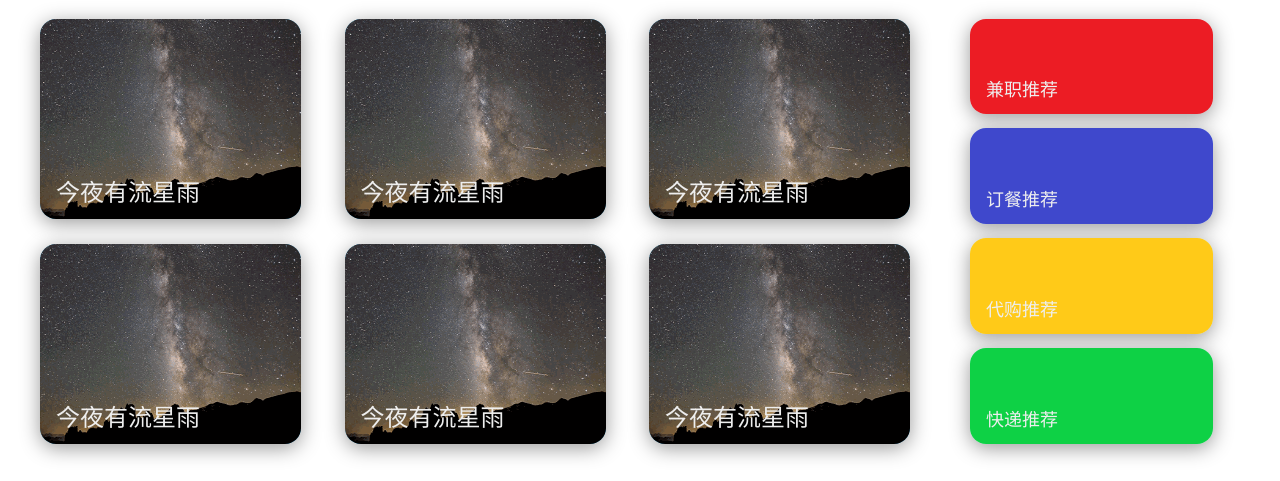
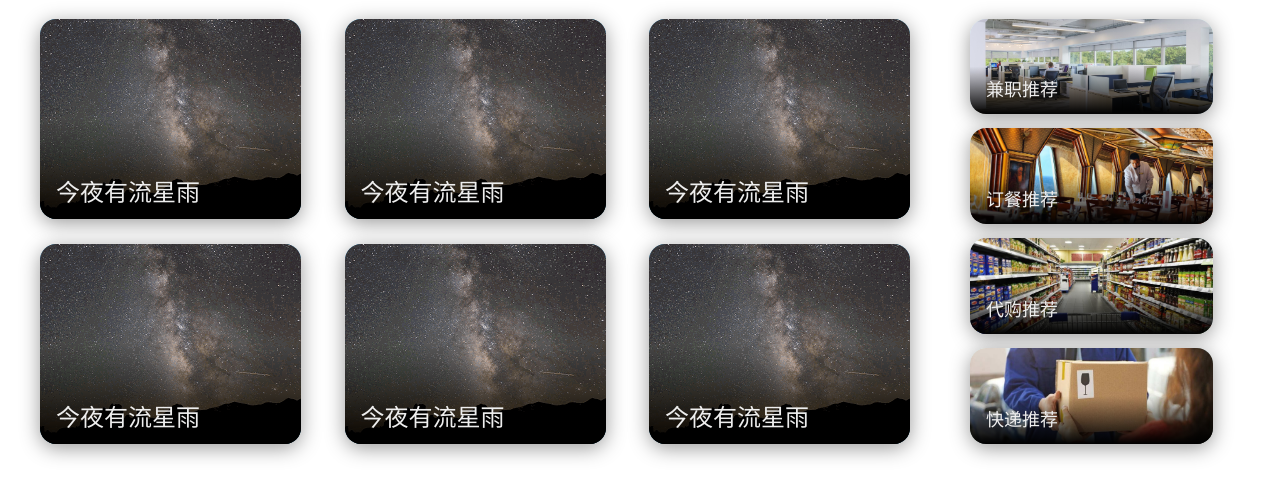
Before and after one commit to tomtiao/threemen-frontend, a plain HTML site: page index.html in a window 1280 px wide. Shown: the part 451-932 px from the top of the page. Drawn offline with Linux system fonts and the light colour scheme; no server answers.

Commit message:
add pictures to side nav

```diff
--- a/index.html
+++ b/index.html
@@ -345,7 +345,7 @@
                                 <!-- cover覆盖在上触发事件 -->
                                 <a href="#" class="cover"></a>
                                 <div class="bg_block">
-                                    <img src="/static/img/1.png" alt="1" class="bg_img">
+                                    <img src="/static/img/working.jpg" alt="1" class="bg_img">
                                 </div>
                                 <div class="text_content">
                                     <h1 class="item_title">兼职推荐</h1>
@@ -356,7 +356,7 @@
                                 <!-- cover覆盖在上触发事件 -->
                                 <a href="#" class="cover"></a>
                                 <div class="bg_block">
-                                    <img src="/static/img/2.png" alt="2" class="bg_img">
+                                    <img src="/static/img/order_food.jpg" alt="2" class="bg_img">
                                 </div>
                                 <div class="text_content">
                                     <h1 class="item_title">订餐推荐</h1>
@@ -367,7 +367,7 @@
                                 <!-- cover覆盖在上触发事件 -->
                                 <a href="#" class="cover"></a>
                                 <div class="bg_block">
-                                    <img src="/static/img/3.png" alt="3" class="bg_img">
+                                    <img src="/static/img/shopping.jpg" alt="3" class="bg_img">
                                 </div>
                                 <div class="text_content">
                                     <h1 class="item_title">代购推荐</h1>
@@ -378,7 +378,7 @@
                                 <!-- cover覆盖在上触发事件 -->
                                 <a href="#" class="cover"></a>
                                 <div class="bg_block">
-                                    <img src="/static/img/4.png" alt="4" class="bg_img">
+                                    <img src="/static/img/express.jpg" alt="4" class="bg_img">
                                 </div>
                                 <div class="text_content">
                                     <h1 class="item_title">快递推荐</h1>
--- a/style.css
+++ b/style.css
@@ -267,6 +267,8 @@ header {
     width: 100%;
     transition: transform 0.3s ease;
     transform: scale(1);
+    object-fit: cover;
+    object-position: center;
 }
 
 .list_item .text_content {
@@ -283,6 +285,7 @@ header {
     /* background-color: rgba(0, 0, 0, 0.4); */
     box-sizing: border-box;
     transition: background-color 0.3s ease;
+    background: linear-gradient(0deg, rgba(0,0,0,1) 0%, rgba(255,255,255,0) 50%);
 }
 
 .list_item .text_content .item_title {
```
Also changed, not shown: static/img/express.jpg (added), static/img/order_food.jpg (added), static/img/shopping.jpg (added), static/img/working.jpg (added).
